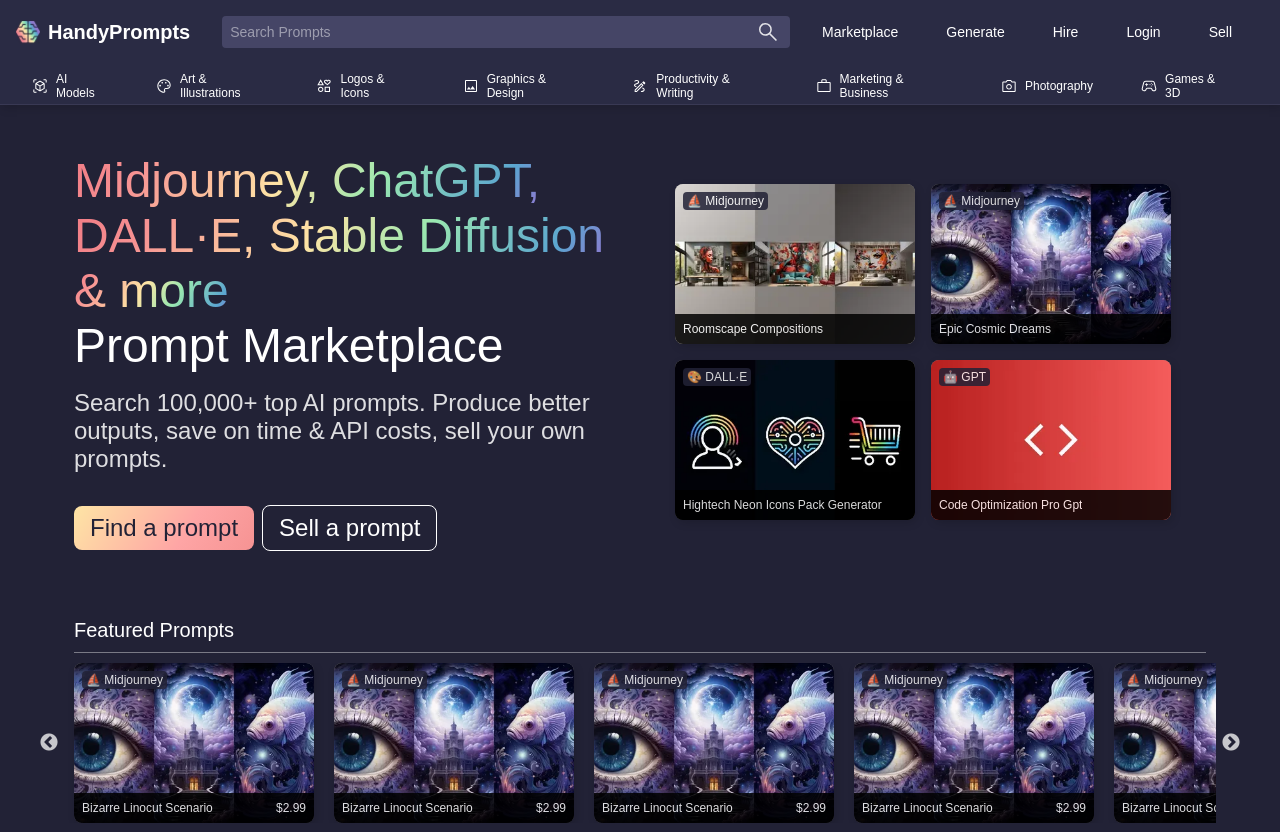
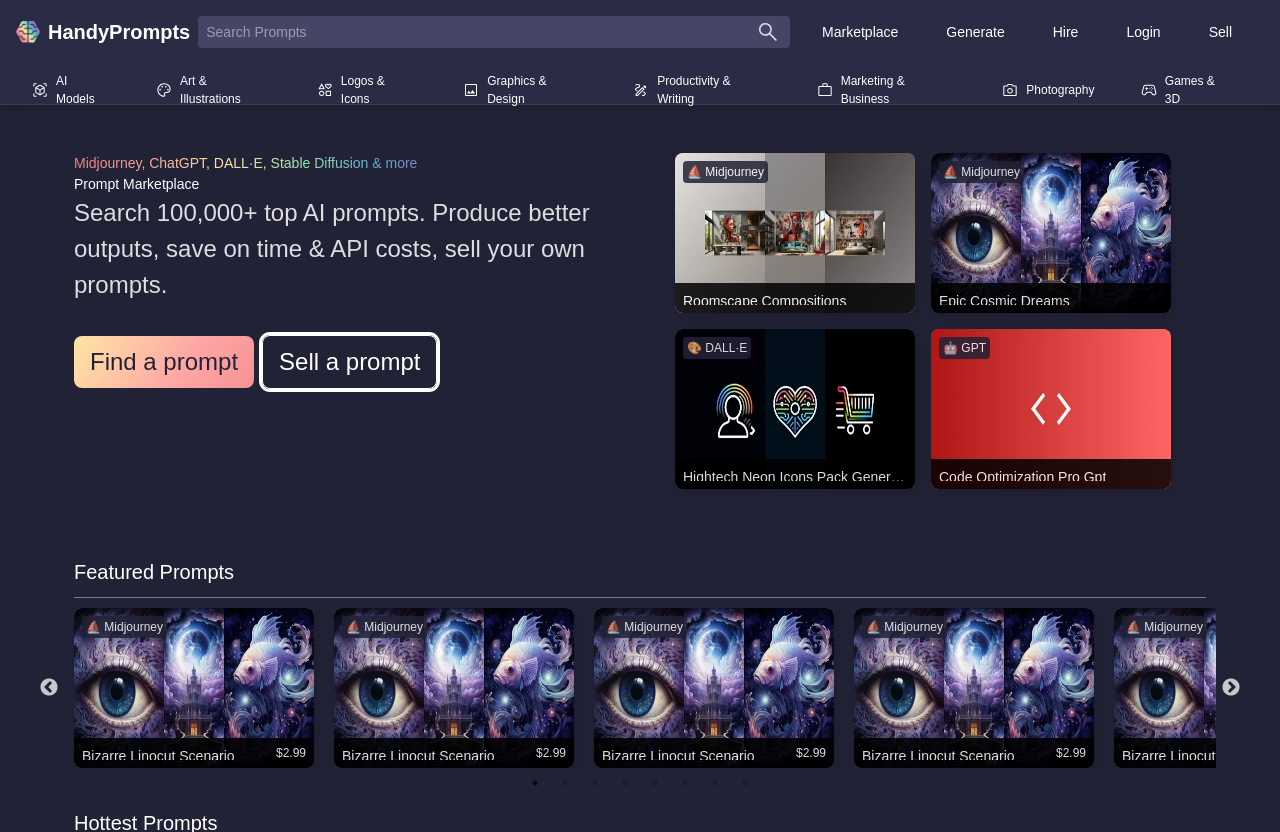
Before and after one commit to meniscus44/Handy-prompts-frontend, a React (Create React App) app: page / in a window 1280 px wide. Shown: the top 832 px of the page. Built offline with nearby package versions, Linux system fonts and the light colour scheme; a web font is replaced by a local one.

Commit message:
tailwind config

```diff
--- a/package.json
+++ b/package.json
@@ -39,5 +39,9 @@
 			"last 1 firefox version",
 			"last 1 safari version"
 		]
+	},
+	"devDependencies": {
+		"tailwindcss": "^3.3.6",
+		"@babel/plugin-proposal-private-property-in-object": "^7.21.11"
 	}
 }
--- a/src/index.css
+++ b/src/index.css
@@ -1,3 +1,7 @@
+@tailwind base;
+@tailwind components;
+@tailwind utilities;
+
 * {
     box-sizing: border-box;
 }
--- /dev/null
+++ b/tailwind.config.js
@@ -0,0 +1,8 @@
+/** @type {import('tailwindcss').Config} */
+module.exports = {
+	content: ["./src/**/*.{js,jsx,ts,tsx}"],
+	theme: {
+		extend: {},
+	},
+	plugins: [],
+};
```
Also changed, not shown: 1 other file (tests, documents, lock files or other folders). Lines whose indentation alone changed are shown as unchanged.
